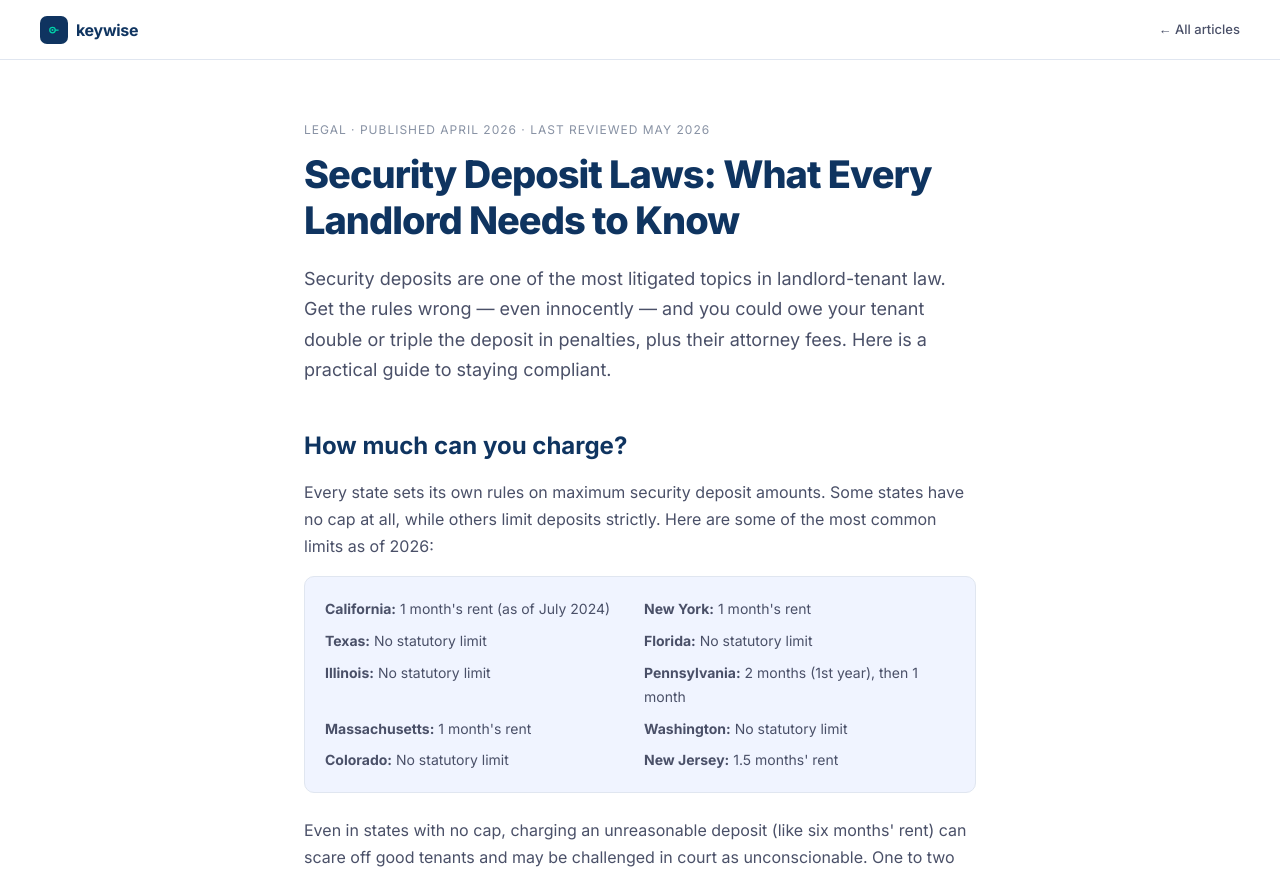
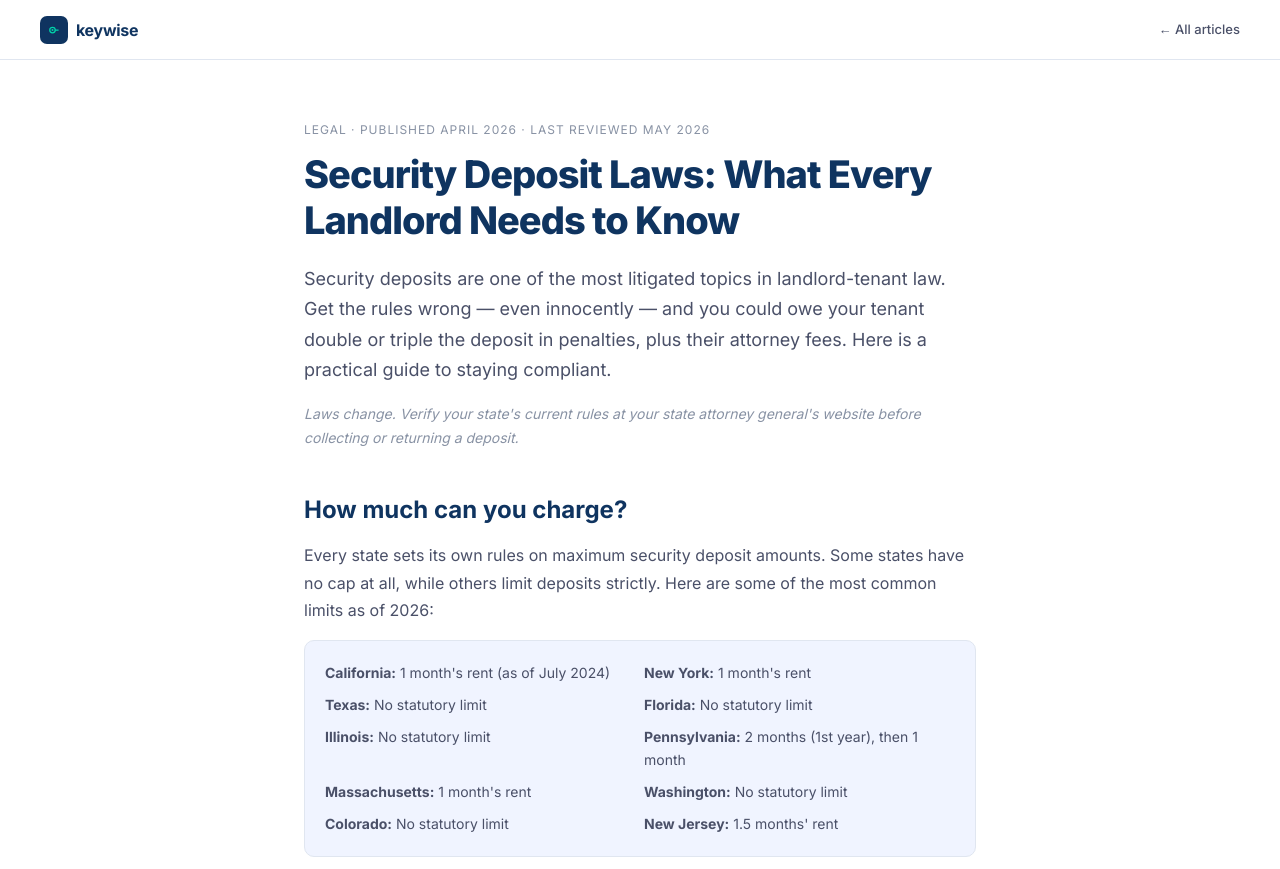
Before and after one commit to keywise-app/keywise, a Next.js app: page /blog/security-deposit-laws in a window 1280 px wide. Shown: the top 869 px of the page. Built offline with nearby package versions, Linux system fonts and the light colour scheme.

Commit message:
Add legal caveat sentence beneath lede paragraph

```diff
--- a/app/blog/security-deposit-laws/page.tsx
+++ b/app/blog/security-deposit-laws/page.tsx
@@ -56,8 +56,11 @@ export default function Page() {
         <h1 style={{ fontSize: 38, fontWeight: 800, color: N, letterSpacing: '-1px', marginBottom: 20, lineHeight: 1.2 }}>
           Security Deposit Laws: What Every Landlord Needs to Know
         </h1>
-        <p style={{ fontSize: 18, color: INK_MID, marginBottom: 32 }}>
+        <p style={{ fontSize: 18, color: INK_MID, marginBottom: 16 }}>
           Security deposits are one of the most litigated topics in landlord-tenant law. Get the rules wrong — even innocently — and you could owe your tenant double or triple the deposit in penalties, plus their attorney fees. Here is a practical guide to staying compliant.
+        </p>
+        <p style={{ fontSize: 14, color: INK_MUTED, fontStyle: 'italic', marginBottom: 32 }}>
+          Laws change. Verify your state&apos;s current rules at your state attorney general&apos;s website before collecting or returning a deposit.
         </p>
 
         <h2 style={{ fontSize: 24, fontWeight: 700, color: N, marginTop: 40, marginBottom: 12 }}>How much can you charge?</h2>
```
